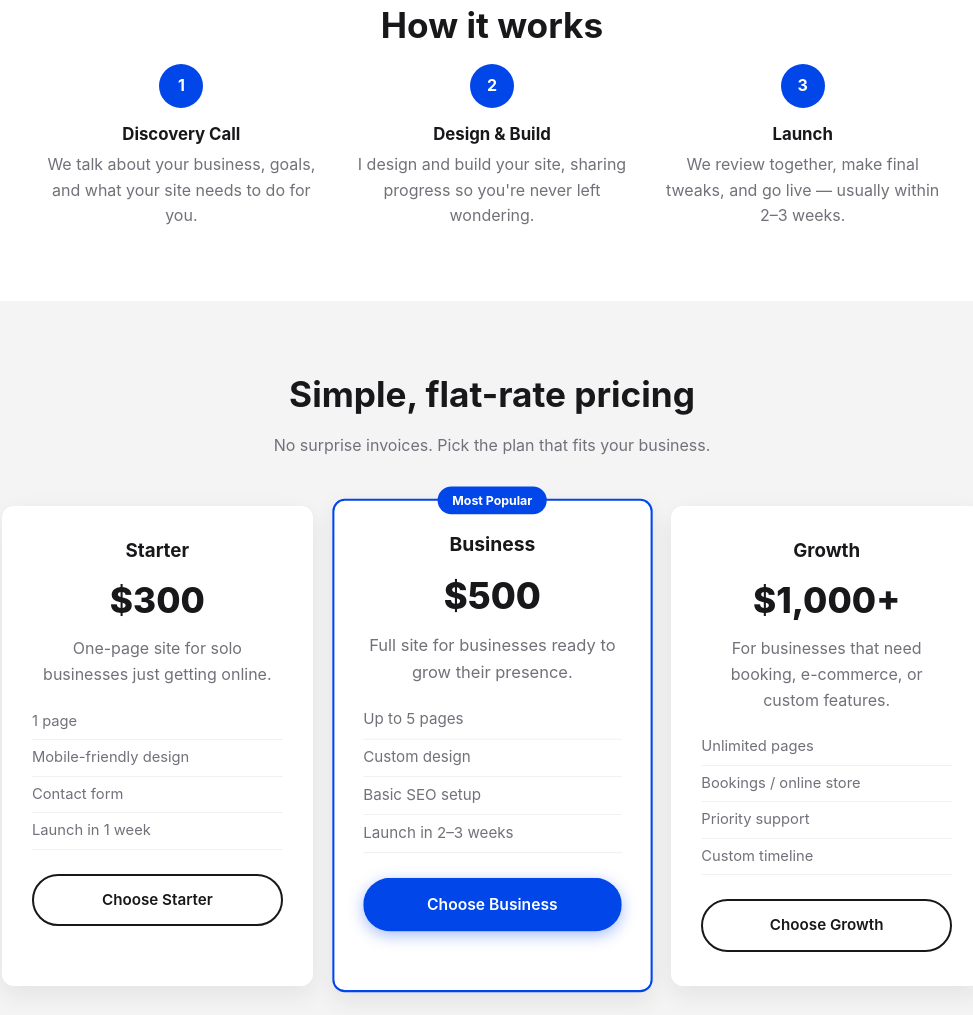
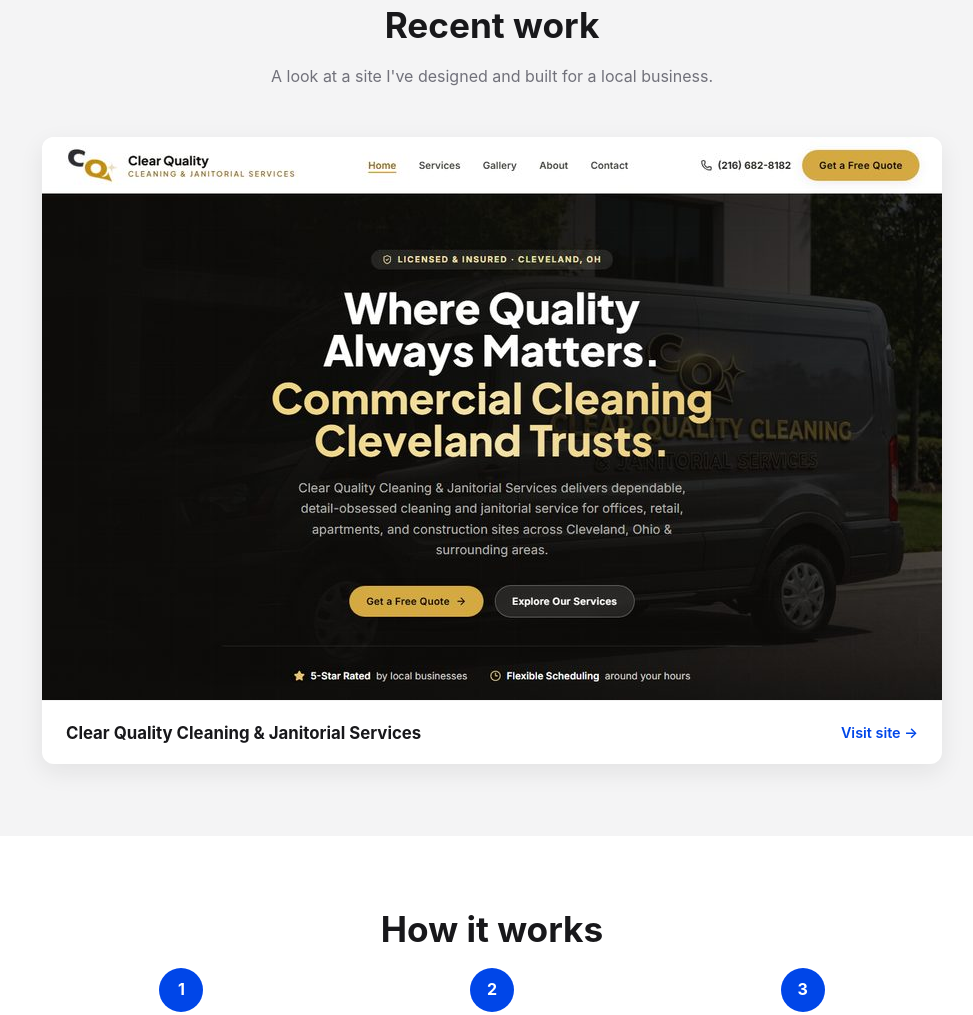
Before and after one commit to g3techus/small-biz-landing-page, a website: page index.html in a window 1280 px wide. Shown: the part 1560-2575 px from the top of the page, without its empty margins (148-1121 px from the left). Drawn offline with Linux system fonts and the light colour scheme.

Commit message:
Add Portfolio section featuring Clear Quality Cleaning site
Show a screenshot preview and link to the live Clear Quality
Cleaning & Janitorial Services site as a portfolio example, with a
nav link added on both pages.

```diff
--- a/index.html
+++ b/index.html
@@ -24,6 +24,7 @@
     <a href="#top" class="logo"><img src="assets/logo-icon.png" alt="George's Web Studio" class="logo-mark">George's <span>Web Studio</span></a>
     <nav class="nav" id="nav">
       <a href="#services">Services</a>
+      <a href="#portfolio">Portfolio</a>
       <a href="#process">Process</a>
       <a href="#pricing">Pricing</a>
       <a href="#contact">Contact</a>
@@ -100,6 +101,24 @@
           <h3>Ongoing Support</h3>
           <p>Questions after launch? I'm a message away — no ticket queues or call centers.</p>
         </div>
+      </div>
+    </div>
+  </section>
+
+  <section class="portfolio" id="portfolio">
+    <div class="container">
+      <h2>Recent work</h2>
+      <p class="section-sub">A look at a site I've designed and built for a local business.</p>
+      <div class="portfolio-grid">
+        <a class="portfolio-card reveal" href="https://clear-quality-cleaning.vercel.app/" target="_blank" rel="noopener noreferrer">
+          <div class="portfolio-preview">
+            <img src="assets/portfolio-clear-quality-cleaning.jpg" alt="Screenshot of the Clear Quality Cleaning &amp; Janitorial Services website homepage" loading="lazy">
+          </div>
+          <div class="portfolio-info">
+            <h3>Clear Quality Cleaning &amp; Janitorial Services</h3>
+            <span class="portfolio-link">Visit site <span aria-hidden="true">→</span></span>
+          </div>
+        </a>
       </div>
     </div>
   </section>
--- a/style.css
+++ b/style.css
@@ -318,6 +318,59 @@ section h2 {
 .card h3 { color: var(--navy); font-size: 1.1rem; }
 .card p { margin: 0; }
 
+/* Portfolio */
+.portfolio { padding: 72px 0; }
+.portfolio-grid {
+  display: grid;
+  grid-template-columns: repeat(auto-fit, minmax(320px, 1fr));
+  gap: 24px;
+  max-width: 900px;
+  margin: 0 auto;
+}
+.portfolio-card {
+  display: block;
+  background: var(--surface);
+  border-radius: var(--radius);
+  box-shadow: var(--shadow);
+  overflow: hidden;
+  transition: transform 0.25s ease, box-shadow 0.25s ease;
+}
+.portfolio-card:hover {
+  transform: translateY(-6px);
+  box-shadow: 0 16px 32px rgba(24, 24, 27, 0.14);
+}
+.portfolio-preview {
+  overflow: hidden;
+  border-bottom: 1px solid var(--divider);
+}
+.portfolio-preview img {
+  display: block;
+  width: 100%;
+  height: auto;
+  transition: transform 0.4s ease;
+}
+.portfolio-card:hover .portfolio-preview img { transform: scale(1.06); }
+.portfolio-info {
+  padding: 20px 24px;
+  display: flex;
+  align-items: center;
+  justify-content: space-between;
+  gap: 16px;
+}
+.portfolio-info h3 {
+  color: var(--navy);
+  font-size: 1.05rem;
+  margin: 0;
+}
+.portfolio-link {
+  color: var(--accent-text);
+  font-weight: 600;
+  font-size: 0.9rem;
+  white-space: nowrap;
+}
+.portfolio-link span { display: inline-block; transition: transform 0.2s ease; }
+.portfolio-card:hover .portfolio-link span { transform: translateX(4px); }
+
 /* Process */
 .process { padding: 72px 0; background: var(--surface); }
 .steps {
```
Also changed, not shown: portal.html (+1 -0 lines), assets/portfolio-clear-quality-cleaning.jpg (added).
